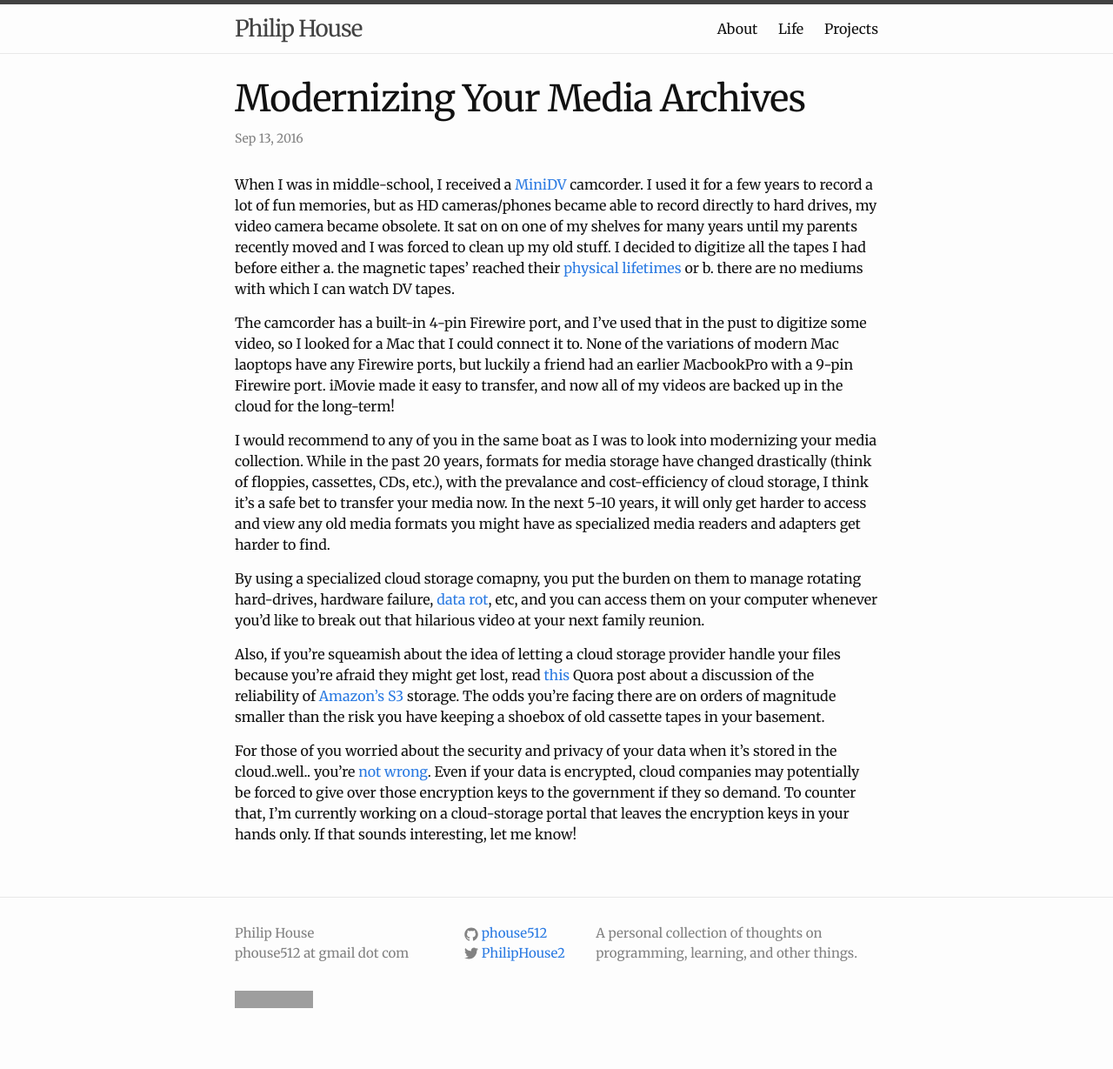
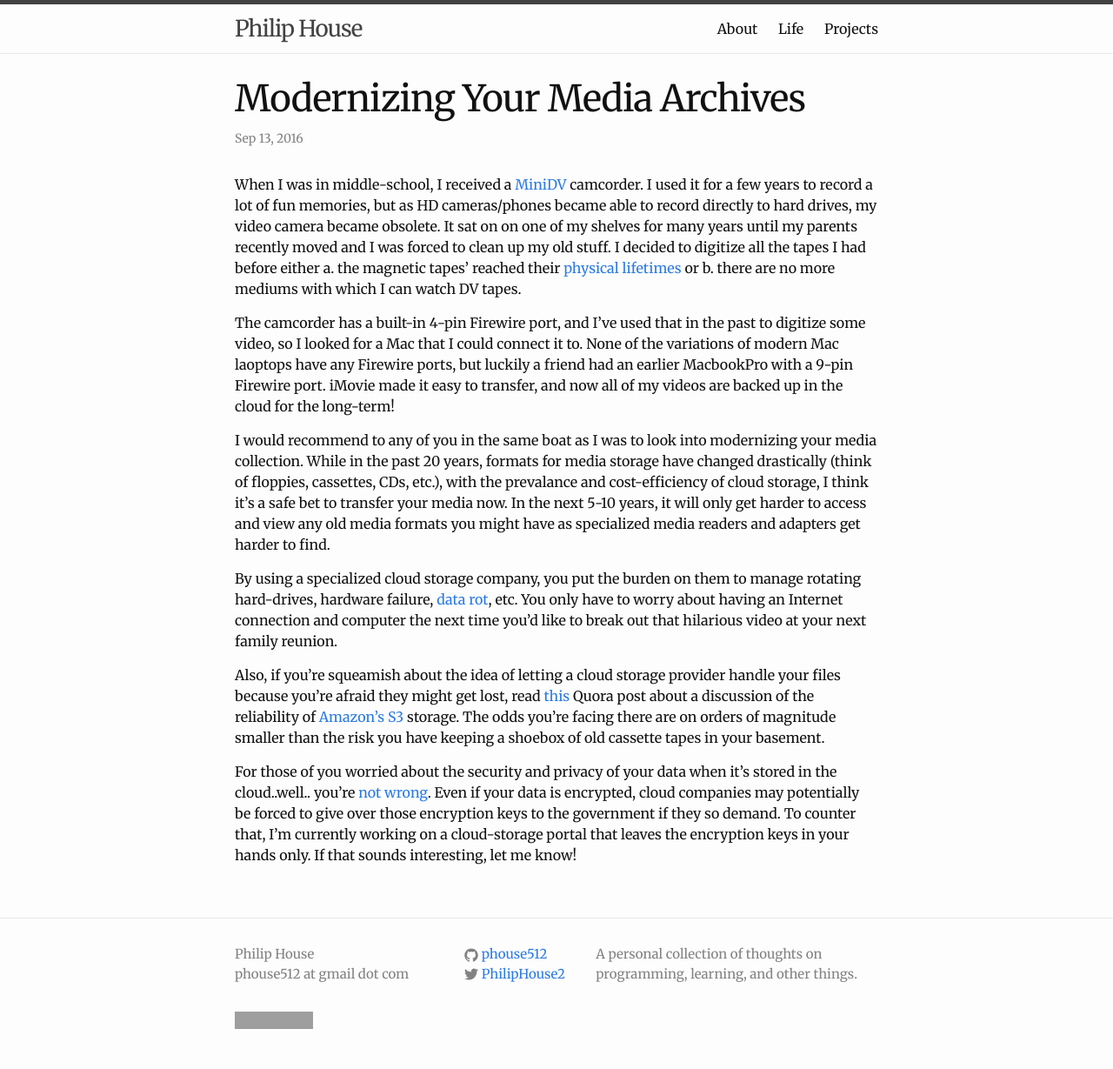
Before and after one commit to phouse512/blog, a Jekyll site: the page built from _posts/2016-09-12-modernizing-your-media-archives.markdown, in a window 1280 px wide. Shown: the whole page at 87% size. Built offline with Jekyll 4.4.1, drawn with Linux system fonts in a browser that asks for light colours; a script that is not in the unit is left out; comment, search, counter and statistics services are not loaded; before the commit the page ends 1205 px from its top, so only the background shows below that; grey boxes are pictures that could not be loaded.

Commit message:
some edits

```diff
--- a/_posts/2016-09-12-modernizing-your-media-archives.markdown
+++ b/_posts/2016-09-12-modernizing-your-media-archives.markdown
@@ -12,10 +12,10 @@ became able to record directly to hard drives, my video camera became obsolete.
 It sat on on one of my shelves for many years until my parents recently moved
 and I was forced to clean up my old stuff. I decided to digitize all the tapes
 I had before either a. the magnetic tapes' reached their [physical
-lifetimes][life] or b. there are no mediums with which I can watch DV tapes.
+lifetimes][life] or b. there are no more mediums with which I can watch DV tapes.
 
 The camcorder has a built-in 4-pin Firewire port, and I've used that in the
-pust to digitize some video, so I looked for a Mac that I could connect it to.
+past to digitize some video, so I looked for a Mac that I could connect it to.
 None of the variations of modern Mac laoptops have any Firewire ports, but
 luckily a friend had an earlier MacbookPro with a 9-pin Firewire port. iMovie
 made it easy to transfer, and now all of my videos are backed up in the cloud
@@ -29,10 +29,10 @@ bet to transfer your media now. In the next 5-10 years, it will only get harder
 to access and view any old media formats you might have as specialized media
 readers and adapters get harder to find.
 
-By using a specialized cloud storage comapny, you put the burden on them to
-manage rotating hard-drives, hardware failure, [data rot][data], etc, and you
-can access them on your computer whenever you'd like to break out that hilarious
-video at your next family reunion.
+By using a specialized cloud storage company, you put the burden on them to
+manage rotating hard-drives, hardware failure, [data rot][data], etc. You
+only have to worry about having an Internet connection and computer the next
+time you'd like to break out that hilarious video at your next family reunion.
 
 Also, if you're squeamish about the idea of letting a cloud storage provider
 handle your files because you're afraid they might get lost, read [this][quora] Quora
```
